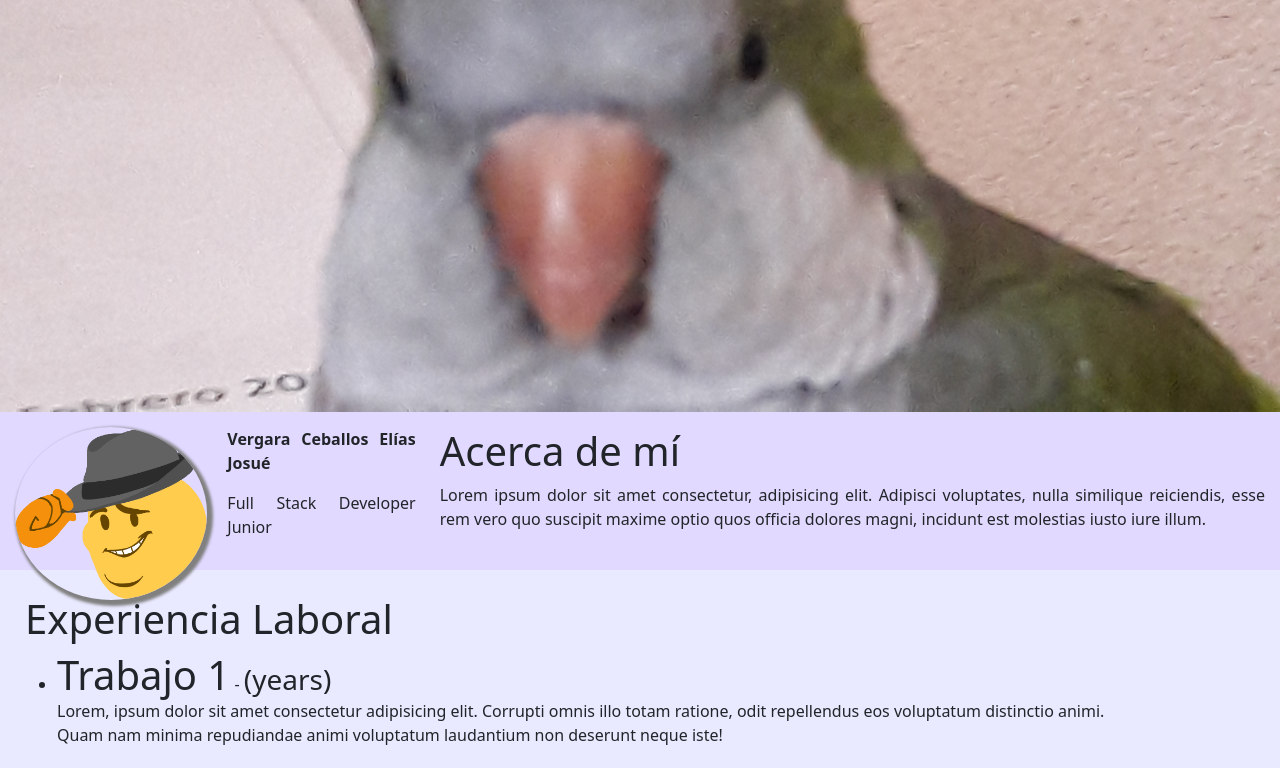
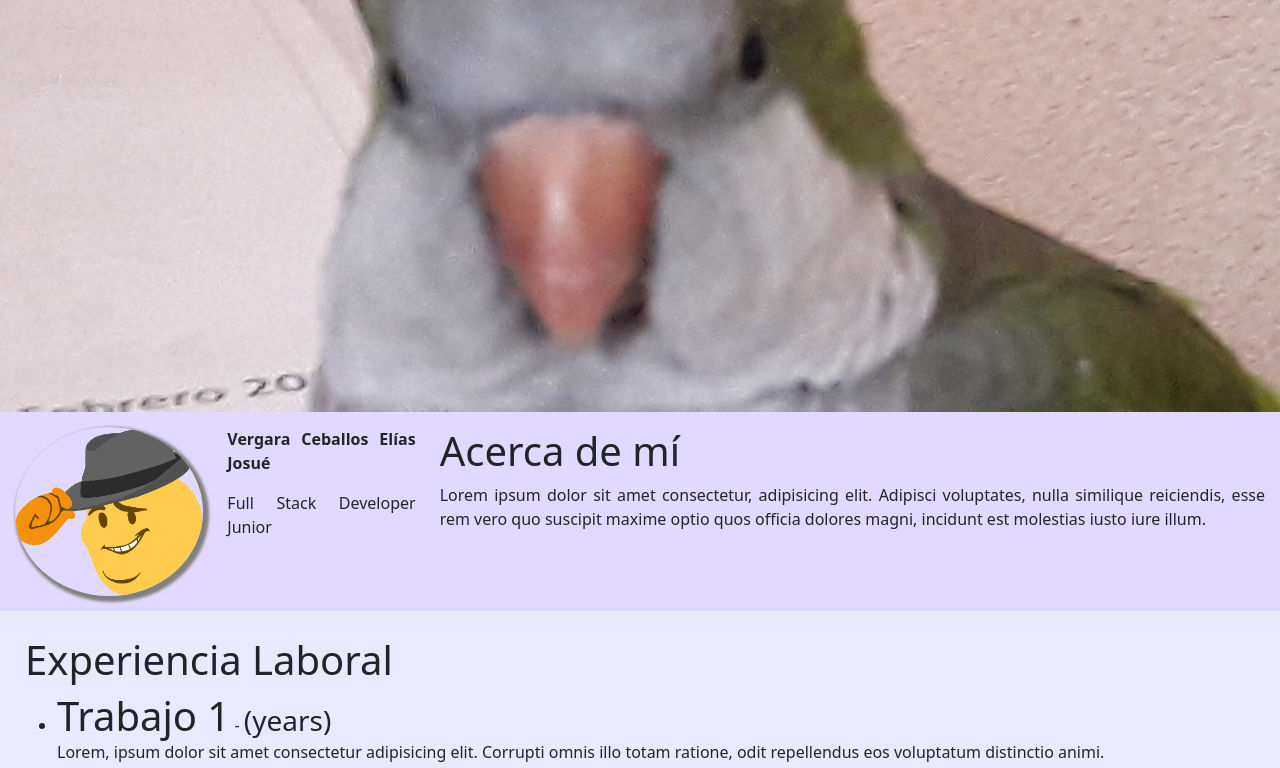
Before and after one commit to Vasty96/Portfolio_VergaraCeballosEliasJosue, an Angular app in the folder Portfolio_VergaraCeballosEliasJosue/: page / in a window 1280 px wide. Shown: the part 368-1136 px from the top of the page. Built offline with nearby package versions, Linux system fonts and the light colour scheme.

Commit message:
Cambios fotos de perfil

```diff
--- a/Portfolio_VergaraCeballosEliasJosue/src/app/components/about/about.component.css
+++ b/Portfolio_VergaraCeballosEliasJosue/src/app/components/about/about.component.css
@@ -12,14 +12,9 @@ div{
     margin-bottom: 1rem;
 }
 
-@media (min-width: 576px){
-    #perfilPic{
-        position: absolute;
-        width: 15%;
+#perfilPic{
         border-radius: 100%;
         box-shadow: 3px 3px 3px 3px grey;
-    }
-
 }
 
 @media (max-width: 575px){
```
